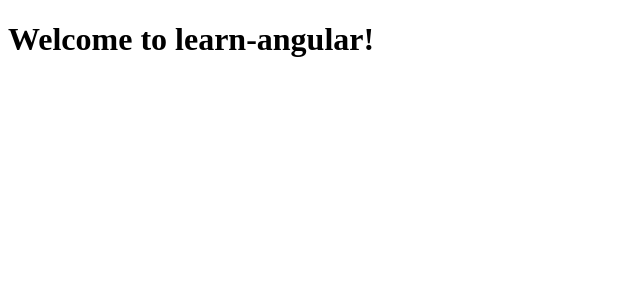
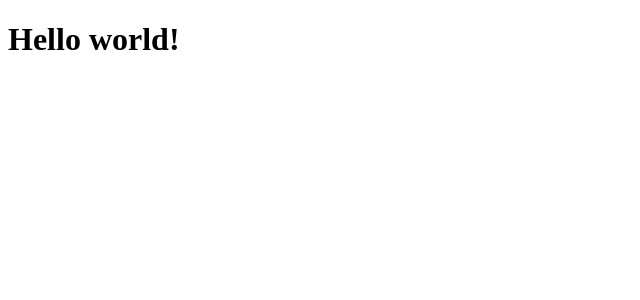
Before and after one commit to Annihilator544/learn-angular, an Angular app: page / in a window 1280 px wide. Shown: the top 300 px of the page, without its empty margins (0-640 px from the left). Built offline with nearby package versions, Linux system fonts and the light colour scheme.

Commit message:
01-hello-world

```diff
--- a/src/app/app.ts
+++ b/src/app/app.ts
@@ -1,16 +1,13 @@
-import { Component, signal } from '@angular/core';
-import { RouterOutlet } from '@angular/router';
+import {Component} from '@angular/core';
 
 @Component({
   selector: 'app-root',
-  imports: [RouterOutlet],
+  imports: [],
   template: `
-    <h1>Welcome to {{ title() }}!</h1>
-
-    <router-outlet />
+    <h1>Hello world!</h1>
   `,
-  styleUrl: './app.css'
+  styleUrls: ['./app.css'],
 })
 export class App {
-  protected readonly title = signal('learn-angular');
+  title = 'homes';
 }
--- a/src/index.html
+++ b/src/index.html
@@ -2,7 +2,7 @@
 <html lang="en">
 <head>
   <meta charset="utf-8">
-  <title>LearnAngular</title>
+  <title>Homes</title>
   <base href="/">
   <meta name="viewport" content="width=device-width, initial-scale=1">
   <link rel="icon" type="image/x-icon" href="favicon.ico">
```
